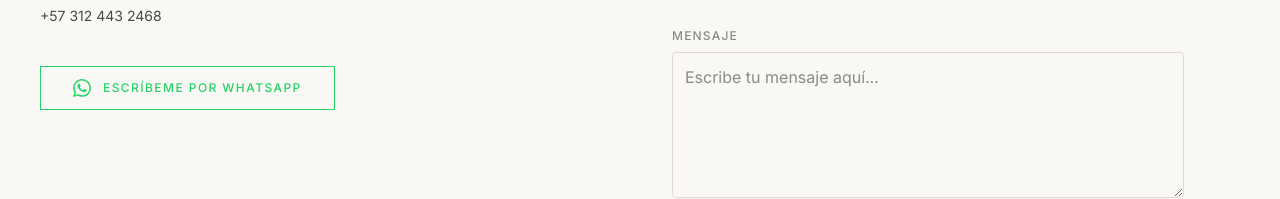
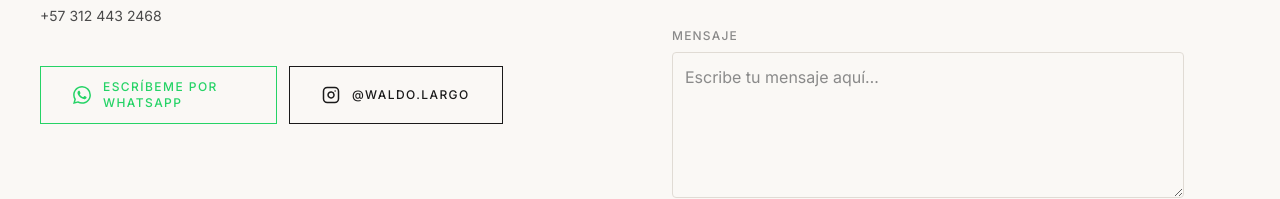
Before and after one commit to daviesteban013-debug/waldo-largo, a React (Vite) app in the folder frontend/: page /contacto in a window 1280 px wide. Shown: the part 374-573 px from the top of the page. Built offline with nearby package versions, Linux system fonts and the light colour scheme; no server answers; a web font is replaced by a local one.

Commit message:
feat: add contact page with WhatsApp and Instagram integration

```diff
--- a/frontend/src/config/contact.ts
+++ b/frontend/src/config/contact.ts
@@ -2,3 +2,6 @@ export const WHATSAPP_NUMBER = "573124432468";
 export const WHATSAPP_DEFAULT_MESSAGE = "Hola Waldo, vi tu página web y me gustaría conversar contigo.";
 
 export const whatsappUrl = `https://wa.me/${WHATSAPP_NUMBER}?text=${encodeURIComponent(WHATSAPP_DEFAULT_MESSAGE)}`;
+
+export const INSTAGRAM_USERNAME = "waldo.largo";
+export const instagramUrl = `https://instagram.com/${INSTAGRAM_USERNAME}`;
--- a/frontend/src/pages/Contact.tsx
+++ b/frontend/src/pages/Contact.tsx
@@ -1,5 +1,5 @@
 import ContactForm from "../components/ContactForm";
-import { whatsappUrl } from "../config/contact";
+import { whatsappUrl, instagramUrl, INSTAGRAM_USERNAME } from "../config/contact";
 
 export default function Contact() {
   return (
@@ -24,8 +24,8 @@ export default function Contact() {
             </div>
           </div>
 
-          {/* WhatsApp CTA */}
-          <div className="mt-10">
+          {/* Social CTAs — WhatsApp + Instagram */}
+          <div className="mt-10 flex flex-col sm:flex-row gap-3">
             <a
               href={whatsappUrl}
               target="_blank"
@@ -44,6 +44,33 @@ export default function Contact() {
               </svg>
               <span className="text-xs uppercase tracking-[0.12em] font-medium">
                 Escríbeme por WhatsApp
+              </span>
+            </a>
+
+            <a
+              href={instagramUrl}
+              target="_blank"
+              rel="noopener noreferrer"
+              className="inline-flex items-center gap-3 border border-[var(--color-ink)] px-8 py-3 text-[var(--color-ink)] hover:bg-[var(--color-ink)] hover:text-[var(--color-offwhite)] transition-all duration-300 group"
+            >
+              <svg
+                xmlns="http://www.w3.org/2000/svg"
+                width="18"
+                height="18"
+                viewBox="0 0 24 24"
+                fill="none"
+                stroke="currentColor"
+                strokeWidth="2"
+                strokeLinecap="round"
+                strokeLinejoin="round"
+                className="shrink-0"
+              >
+                <rect x="2" y="2" width="20" height="20" rx="5" ry="5" />
+                <path d="M16 11.37A4 4 0 1 1 12.63 8 4 4 0 0 1 16 11.37z" />
+                <line x1="17.5" y1="6.5" x2="17.51" y2="6.5" />
+              </svg>
+              <span className="text-xs uppercase tracking-[0.12em] font-medium">
+                @{INSTAGRAM_USERNAME}
               </span>
             </a>
           </div>
```
